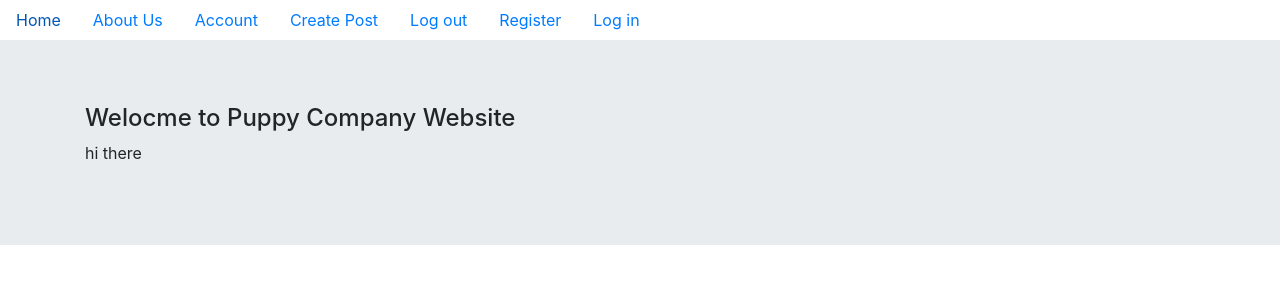
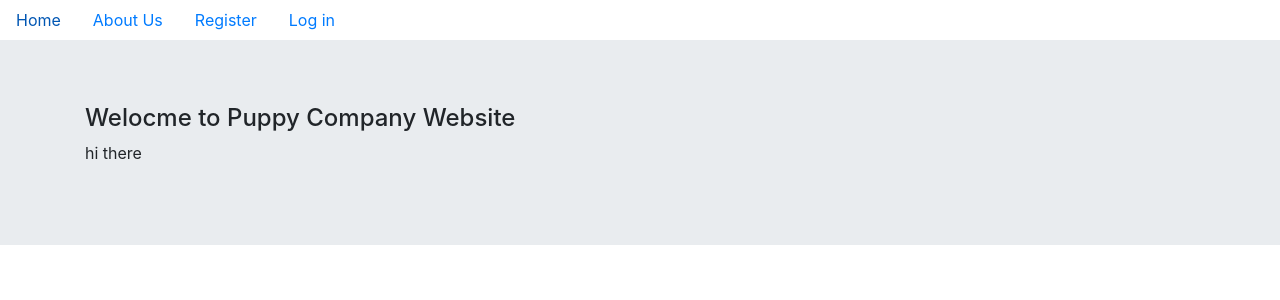
Before and after one commit to ShahoRez/social_blog_flask, a Flask app: page / in a window 1280 px wide. Shown: the top 300 px of the page. Run offline with Flask 3, Linux system fonts and the light colour scheme; parts of the project's set-up code (start-up, migrations or seed data) failed here and were passed over; some libraries are stand-ins or nearby versions.

Commit message:
add secretkey to __init__.py and resteriction to menu in base.html

```diff
--- a/puppycompanyblog/__init__.py
+++ b/puppycompanyblog/__init__.py
@@ -5,6 +5,8 @@ from flask_migrate import Migrate
 from flask_login import LoginManager
 
 app = Flask(__name__)
+
+app.config['SECRET_KEY'] = 'mysecretkey'
 
 ################################
 ####### Database Setup #########
--- a/puppycompanyblog/templates/base.html
+++ b/puppycompanyblog/templates/base.html
@@ -18,28 +18,29 @@
             <a class="nav-link" href="{{url_for('core.about')}}">About Us</a>
         </li>
 
+        {% if current_user.is_authenticated %}
 
 
         <li class="nav-item">
-            <a class="nav-link " href="#">Account</a>
+            <a class="nav-link " href="{{url-for('users.account')}}">Account</a>
         </li>
         <li class="nav-item">
             <a class="nav-link " href="#">Create Post</a>
         </li>
         <li class="nav-item">
-            <a class="nav-link " href="#">Log out</a>
+            <a class="nav-link " href="{{url_for('users.logout')}}">Log out</a>
         </li>
 
-
+        {% else %}
 
         <li class="nav-item">
-            <a class="nav-link " href="#">Register</a>
+            <a class="nav-link " href="{{url_for('users.register')}}">Register</a>
         </li>
         <li class="nav-item">
-            <a class="nav-link " href="#">Log in</a>
+            <a class="nav-link " href="{{url_for('users.login')}}">Log in</a>
         </li>
 
-
+        {% endif %}
     </ul>
     <div class="jumbotron jumbotron-fluid">
         <div class="container">
```
